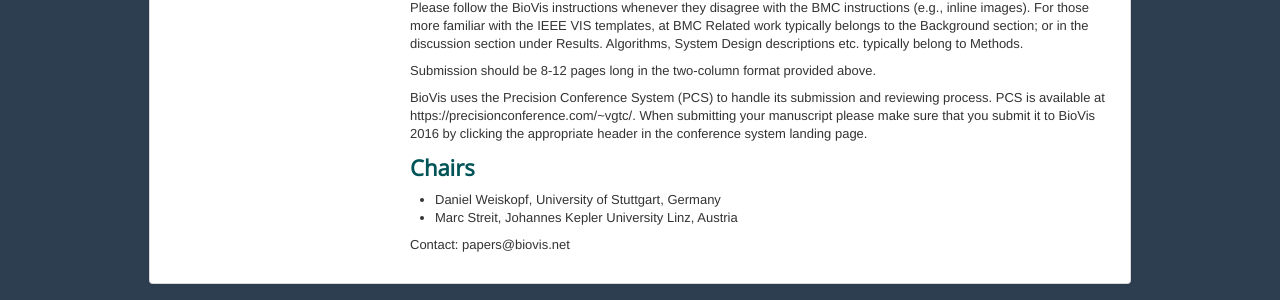
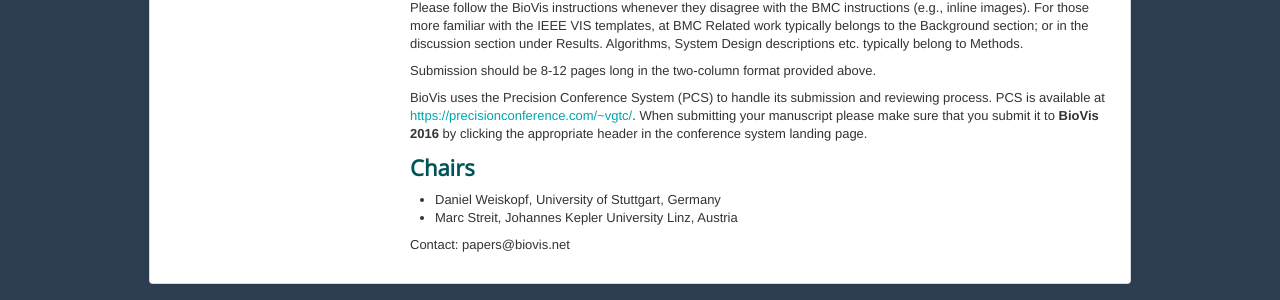
Before and after one commit to ngehlenborg/2017, a Jekyll site: the page built from papers.md, in a window 1280 px wide. Shown: the part 1389-1689 px from the top of the page. Built offline with Jekyll 4.4.1, drawn with Linux system fonts in a browser that asks for light colours; part of the change alters nothing that is shown.

```diff
--- a/papers.md
+++ b/papers.md
@@ -40,7 +40,7 @@ Please follow the BioVis instructions whenever they disagree with the BMC instru
 
 Submission should be 8-12 pages long in the two-column format provided above.
 
-BioVis uses the Precision Conference System (PCS) to handle its submission and reviewing process. PCS is available at https://precisionconference.com/~vgtc/. When submitting your manuscript please make sure that you submit it to BioVis 2016 by clicking the appropriate header in the conference system landing page.
+BioVis uses the Precision Conference System (PCS) to handle its submission and reviewing process. PCS is available at [https://precisionconference.com/~vgtc/](https://precisionconference.com/~vgtc/). When submitting your manuscript please make sure that you submit it to **BioVis 2016** by clicking the appropriate header in the conference system landing page.
 
 ## Chairs
 * Daniel Weiskopf, University of Stuttgart, Germany
```
